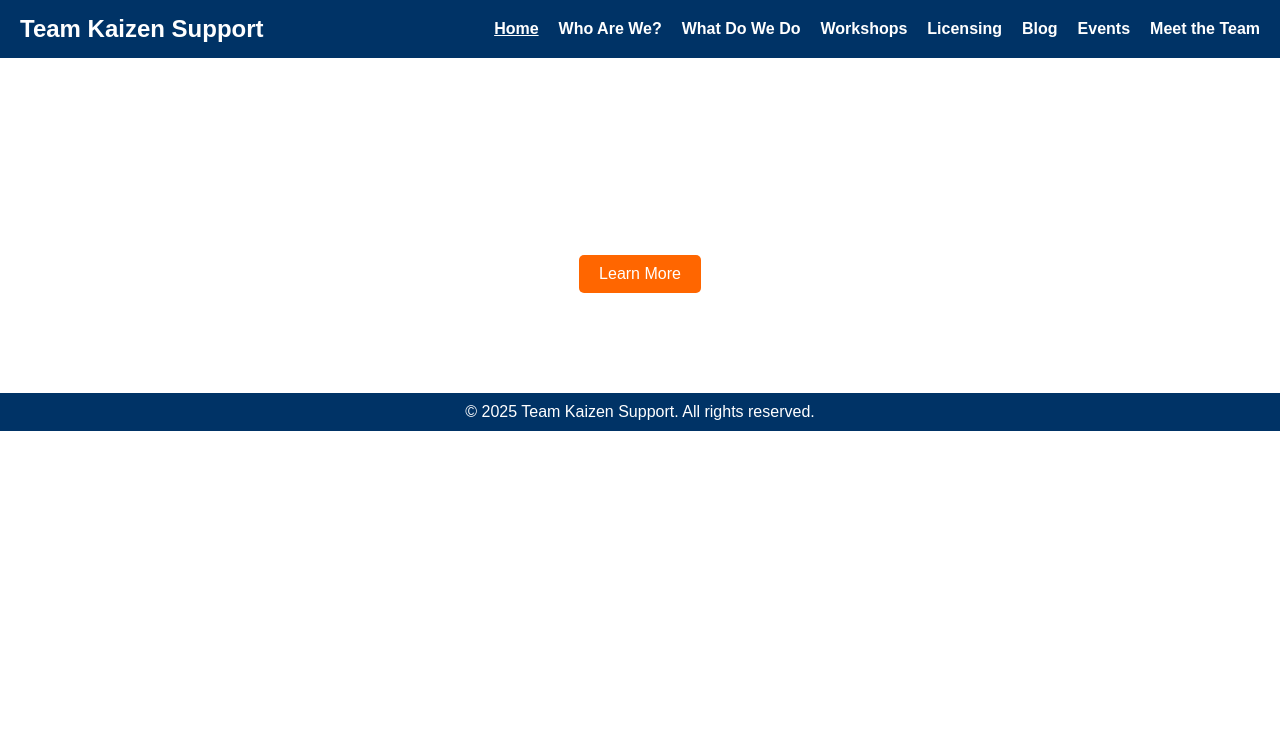
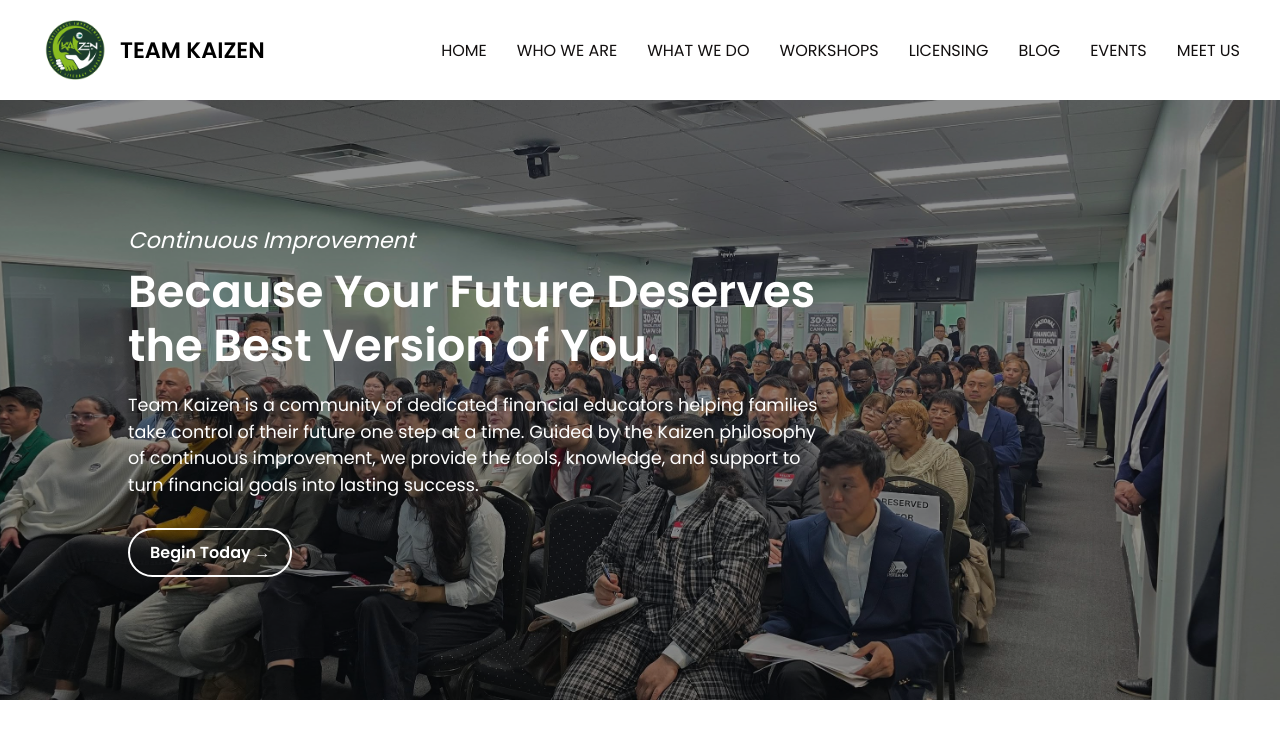
Before and after one commit to roseatwork/onlineteamhub, a plain HTML site: page index.html in a window 1280 px wide. Drawn offline with Linux system fonts and the light colour scheme.

Commit message:
Updated Index.html and index.css

```diff
--- a/index.css
+++ b/index.css
@@ -1,86 +1,174 @@
-/* General Reset */
+/* ===== RESET ===== */
 * {
     margin: 0;
     padding: 0;
     box-sizing: border-box;
 }
 
-/* Body Style */
 body {
-    font-family: Arial, sans-serif;
-    color: #333;
+    font-family: 'Poppins', sans-serif;
 }
 
-/* Header */
-header {
-    background-color: #003366;
-    color: white;
-    padding: 15px 20px;
+/* ===== HEADER ===== */
+.site-header {
     display: flex;
     align-items: center;
     justify-content: space-between;
+    padding: 20px 40px;
+    background-color: #ffffff;
+    text-transform: uppercase;
 }
 
-header .logo {
-    font-size: 1.5em;
+.logo-container {
+    display: flex;
+    align-items: center;
+    gap: 10px;
+    text-decoration: none;
+    color: inherit;
+}
+
+.logo-img {
+    height: 60px;
+    width: auto;
+}
+
+.logo-text {
+    font-size: 1.4rem;
     font-weight: bold;
 }
 
-header ul {
-    list-style: none;
+/* NAV MENU */
+.nav-menu {
     display: flex;
+    gap: 30px;
 }
 
-header ul li {
-    margin-left: 20px;
+.nav-menu a {
+    color: rgb(18, 15, 15);
+    text-decoration: none;
+    font-weight: lighter;
+    transition: all 0.3s ease;
 }
 
-header ul li a {
+.nav-menu a:hover {
+    font-weight: bold;
+    transform: scale(1.05);
+}
+
+/* MOBILE MENU BUTTON */
+.menu-toggle {
+    display: none;
+    font-size: 1.8rem;
+    cursor: pointer;
+}
+
+/* ===== HERO ===== */
+.hero {
+    background: url('assets/3wsb.jpg') center/cover no-repeat;
+    height: 75vh;
+    display: flex;
+    align-items: center;
+    justify-content: flex-start;
+    text-align: left;
+    color: white;
+    padding-left: 10%;
+    padding-right: 15%;
+    position: relative;
+}
+
+.hero::before {
+    content: '';
+    position: absolute;
+    top: 0; left: 0;
+    width: 100%; height: 100%;
+    background: rgba(8, 9, 9, 0.45);
+    z-index: 1;
+}
+
+.hero-content {
+    position: relative;
+    max-width: 700px;
+    z-index: 2;
+}
+
+.hero .tagline {
+    font-style: italic;
+    font-size: 1.4rem;
+    margin-bottom: 8px;
+}
+
+.hero h1 {
+    font-size: 2.8rem;
+    font-weight: bold;
+    margin-bottom: 20px;
+    line-height: 1.2;
+}
+
+.hero .description {
+    font-size: 1.1rem;
+    margin-bottom: 30px;
+    line-height: 1.5;
+}
+
+.cta-button {
+    display: inline-block;
+    padding: 10px 20px;
+    border: 2px solid white;
     color: white;
     text-decoration: none;
     font-weight: bold;
+    border-radius: 50px;
+    transition: all 0.3s ease;
 }
 
-header ul li a.active,
-header ul li a:hover {
-    text-decoration: underline;
+.cta-button:hover {
+    background: white;
+    color: black;
 }
 
-/* Hero Section */
-.hero {
-    background: url('assets/hero-bg.jpg') no-repeat center center/cover;
-    color: white;
-    text-align: center;
-    padding: 100px 20px;
+/* ===== RESPONSIVE ===== */
+@media (max-width: 992px) {
+    .nav-menu {
+        display: none;
+        flex-direction: column;
+        background-color: #ffffff;
+        position: absolute;
+        top: 80px;
+        left: 0;
+        width: 100%;
+        padding: 15px 0;
+        gap: 20px;
+        align-items: center;
+    }
+
+    .nav-menu.show {
+        display: flex;
+    }
+
+    .menu-toggle {
+        display: block;
+    }
+
+    .hero {
+        height: auto;
+        padding: 60px 5%;
+    }
+
+    .hero h1 {
+        font-size: 2rem;
+    }
+
+    .hero .description {
+        font-size: 1rem;
+    }
 }
 
-.hero h1 {
-    font-size: 2.5em;
-    margin-bottom: 10px;
+@media (max-width: 576px) {
+    .logo-text {
+        font-size: 1.2rem;
+    }
+
+    .logo-img {
+        height: 50px;
+    }
 }
-
-.hero p {
-    font-size: 1.2em;
-    margin-bottom: 20px;
-}
-
-.hero .btn {
-    display: inline-block;
-    padding: 10px 20px;
-    background-color: #ff6600;
-    color: white;
-    text-decoration: none;
-    border-radius: 5px;
-}
-
-.hero .btn:hover {
-    background-color: #e65c00;
-}
-
-/* Footer */
-footer {
-    background-color: #003366;
-    color: white;
-    text-align: center;
-    padding: 10px;
-}
--- a/index.html
+++ b/index.html
@@ -3,37 +3,52 @@
 <head>
     <meta charset="UTF-8">
     <meta name="viewport" content="width=device-width, initial-scale=1.0">
-    <title>Team Kaizen Support</title>
+    <title>Team Kaizen</title>
     <link rel="stylesheet" href="index.css">
+
+    <!-- Google Fonts -->
+    <link href="https://fonts.googleapis.com/css2?family=Poppins:wght@400;600&display=swap" rel="stylesheet">
 </head>
 <body>
-    <!-- HEADER -->
-    <header>
-        <div class="logo">Team Kaizen Support</div>
-        <nav>
-            <ul>
-                <li><a href="index.html" class="active">Home</a></li>
-                <li><a href="about.html">Who Are We?</a></li>
-                <li><a href="services.html">What Do We Do</a></li>
-                <li><a href="workshops.html">Workshops</a></li>
-                <li><a href="licensing.html">Licensing</a></li>
-                <li><a href="blog.html">Blog</a></li>
-                <li><a href="events.html">Events</a></li>
-                <li><a href="team.html">Meet the Team</a></li>
-            </ul>
-        </nav>
-    </header>
 
-    <!-- HERO SECTION -->
-    <section class="hero">
-        <h1>Empowering Financial Success</h1>
-        <p>Kaizen means continuous improvement — and that’s what we bring to every team we work with.</p>
-        <a href="about.html" class="btn">Learn More</a>
-    </section>
+<!-- ===== HEADER ===== -->
+<header class="site-header">
+    <a href="https://workora.online/" class="logo-container">
+        <img src="assets/kaizen logo.png" alt="Team Kaizen Logo" class="logo-img">
+        <span class="logo-text">Team Kaizen</span>
+    </a>
 
-    <!-- FOOTER -->
-    <footer>
-        <p>© 2025 Team Kaizen Support. All rights reserved.</p>
-    </footer>
+    <nav class="nav-menu" id="navMenu">
+        <a href="https://workora.online/">Home</a>
+        <a href="#who-we-are">Who We Are</a>
+        <a href="#what-we-do">What We Do</a>
+        <a href="#workshops">Workshops</a>
+        <a href="#licensing">Licensing</a>
+        <a href="#blog">Blog</a>
+        <a href="#events">Events</a>
+        <a href="#meet-us">Meet Us</a>
+    </nav>
+
+    <div class="menu-toggle" id="menuToggle">&#9776;</div>
+</header>
+
+<!-- ===== HERO SECTION ===== -->
+<section class="hero">
+    <div class="hero-content">
+        <p class="tagline">Continuous Improvement</p>
+        <h1>Because Your Future Deserves the Best Version of You.</h1>
+        <p class="description">
+            Team Kaizen is a community of dedicated financial educators helping families take control of their future one step at a time. Guided by the Kaizen philosophy of continuous improvement, we provide the tools, knowledge, and support to turn financial goals into lasting success.
+        </p>
+        <a href="#schedule" class="cta-button">Begin Today →</a>
+    </div>
+</section>
+
+<script>
+    // Mobile menu toggle
+    document.getElementById('menuToggle').addEventListener('click', function () {
+        document.getElementById('navMenu').classList.toggle('show');
+    });
+</script>
 </body>
 </html>
--- /dev/null
+++ b/script.js
@@ -0,0 +1,3 @@
+document.getElementById("menuToggle").addEventListener("click", function() {
+    document.getElementById("navMenu").classList.toggle("show");
+});
```
Also changed, not shown: assets/1wsb.jpg (added), assets/2wsb.jpg (added), assets/3wsb.jpg (added), assets/kaizen logo.png (added), assets/world.jpg (added), assets/world2.jpg (added), assets/world3.jpg (added), assets/wsb.jpg (added).
